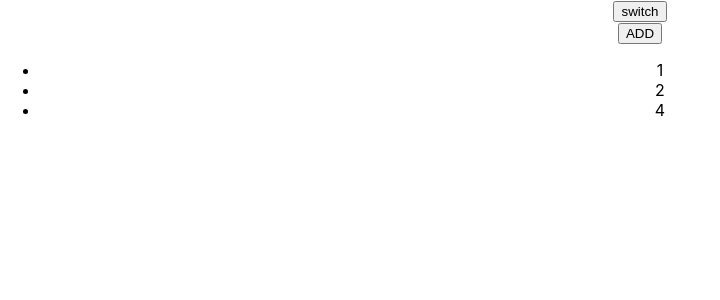
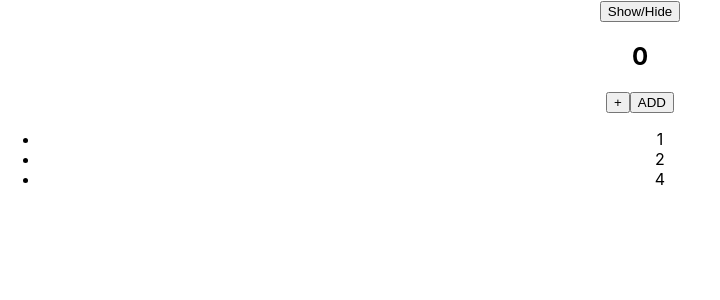
Before and after one commit to AndriiNyzhnyk1994/material-app, a React (Create React App) app: page / in a window 1280 px wide. Shown: the top 300 px of the page, without its empty margins (0-720 px from the left). Built offline with nearby package versions, Linux system fonts and the light colour scheme; the HTML template or start-up script is replaced by a standard one.

Commit message:
testing useEffect (done)

```diff
--- a/src/App.js
+++ b/src/App.js
@@ -1,6 +1,7 @@
 import React, { useState } from 'react'
 import './App.css';
 import { ListWithClasses } from './ListWithClasses';
+import { ListWithFunction } from './ListWithFunction';
 
 
 function App() {
@@ -24,8 +25,8 @@ function App() {
 
   return (
     <div className="App">
-      <button onClick={toggleVisibleList}>switch</button>
-      {visibleList && <ListWithClasses/>}
+      <button onClick={toggleVisibleList}>Show/Hide</button>
+      {visibleList && <ListWithFunction />}
     </div>
   )
 }
--- a/src/ListWithFunction.jsx
+++ b/src/ListWithFunction.jsx
@@ -1,24 +1,53 @@
-import React, {useState} from "react";
+import React, { useEffect, useState } from "react";
 
 
 export const ListWithFunction = () => {
-  const [numbers, setNumbers] = useState([1, 2, 4])
+    const initialState = [1, 2, 4]
+    const [numbers, setNumbers] = useState(initialState)
+    const [count, setCount] = useState(0)
 
-  const addNumber = () => {
-    const randNumber = Math.round(Math.random() * 10)
-    const newArr = [...numbers, randNumber]
-    setNumbers(newArr)
-  }
+    const addNumber = () => {
+        const randNumber = Math.round(Math.random() * 10)
+        const newArr = [...numbers, randNumber]
+        setNumbers(newArr)
+    }
+
+    useEffect(() => {
+        console.log('component did mount')
+        return () => {
+            console.log('component will inmount');
+        }
+    }, [])
+
+    useEffect(() => {
+        if (numbers !== initialState) {
+            console.log('component did update')
+        }
+    }, [numbers])
+    // by default useEffect runs after first render in any case (like componentDidMount)
+    // even if we have something in the dependency array
+    // it's lifehack with "if" condition, that helps us to avoid unnecessary call
+    // after first render.
+    // from now it works just like componentDidUpdate
+
+
+    useEffect(() => {
+        if(count !== 0) {
+            console.log('Count is called')
+        }
+    }, [count])
+    // now we call useEffect for numbers and count separately
 
     return (
         <div>
+            <h2>{count}</h2>
+            <button onClick={() => {setCount(count => count + 1)}}>+</button>
             <button onClick={addNumber}>ADD</button>
             <ul>
                 {numbers.map((num, index) => (
                     <li key={index}>{num}</li>
                 ))}
             </ul>
-
         </div>
     )
 }
```
